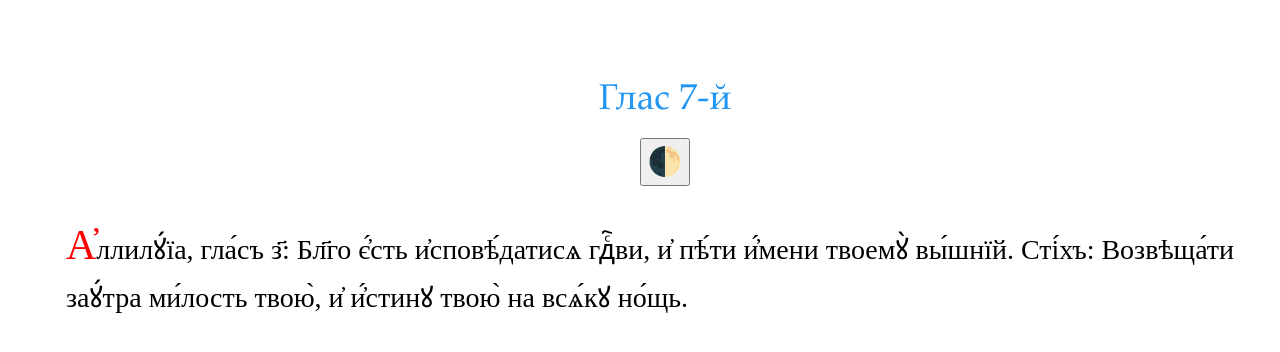
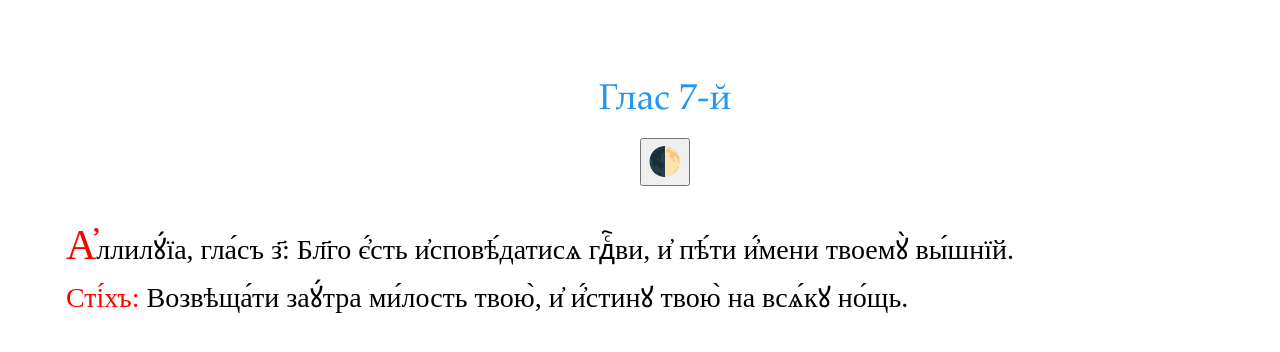
Before and after one commit to markjville/markjville.github.io, a Jekyll site: the page docs/Изобразительная/аллилуия7.html, which Jekyll copies as it is, in a window 1280 px wide. Shown: the top 352 px of the page. Built offline with Jekyll 4.4.1, drawn with Linux system fonts in a browser that asks for light colours; some web fonts are replaced; comment, search, counter and statistics services are not loaded.

Commit message:
Update аллилуия7.html

```diff
--- a/docs/Изобразительная/аллилуия7.html
+++ b/docs/Изобразительная/аллилуия7.html
@@ -36,7 +36,7 @@ p::first-letter {
 
 <body>
 <p>
-А҆ллилꙋ́їа, гла́съ з҃: Бл҃го є҆́сть и҆сповѣ́датисѧ гдⷭ҇ви, и҆ пѣ́ти и҆́мени твоемꙋ̀ вы́шнїй. Сті́хъ: Возвѣща́ти заꙋ́тра ми́лость твою̀, и҆ и҆́стинꙋ твою̀ на всѧ́кꙋ но́щь.
+А҆ллилꙋ́їа, гла́съ з҃: Бл҃го є҆́сть и҆сповѣ́датисѧ гдⷭ҇ви, и҆ пѣ́ти и҆́мени твоемꙋ̀ вы́шнїй. </br><span style="color: red;">Сті́хъ:</span> Возвѣща́ти заꙋ́тра ми́лость твою̀, и҆ и҆́стинꙋ твою̀ на всѧ́кꙋ но́щь.
 </p>
 
      <script>
```
